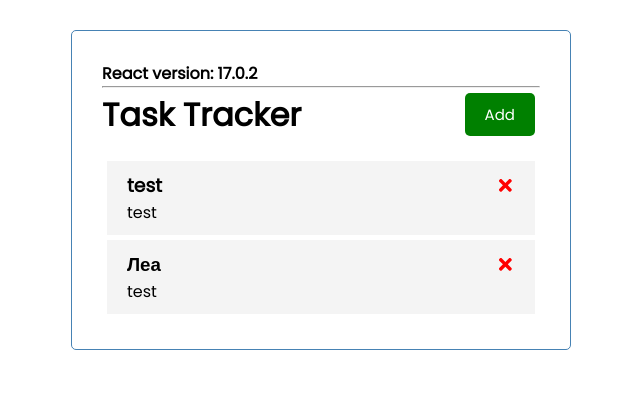
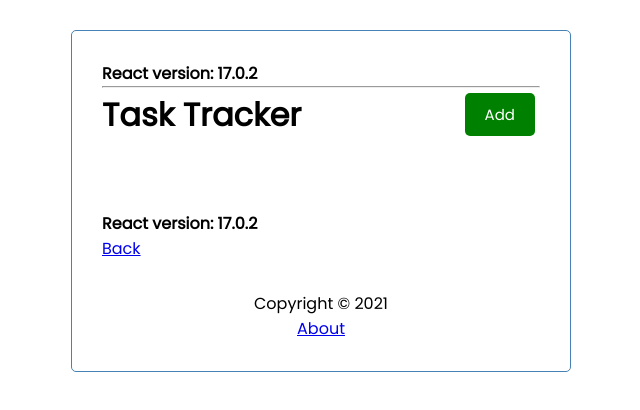
Before and after one commit to mikizdr/react-2021, a React (Create React App) app: page /about in a window 1280 px wide. Shown: the top 410 px of the page, without its empty margins (319-959 px from the left). Built offline with nearby package versions, Linux system fonts and the light colour scheme; data requests are answered from the project's data file.

Commit message:
Reeact router: react-router-dom

```diff
--- a/db.json
+++ b/db.json
@@ -1,16 +1,16 @@
 {
   "tasks": [
     {
-      "name": "test",
-      "day": "test",
-      "reminder": false,
-      "id": 1
+      "name": "Ана Здравковић",
+      "day": "17-09-2019",
+      "reminder": true,
+      "id": 4
     },
     {
-      "name": "Леа",
-      "day": "test",
-      "reminder": false,
-      "id": 2
+      "name": "Леа Здравковић",
+      "day": "23-03-2007",
+      "reminder": true,
+      "id": 5
     }
   ]
 }
--- a/src/App.js
+++ b/src/App.js
@@ -1,9 +1,12 @@
 import React from "react";
 import { useState, useEffect } from "react";
+import { BrowserRouter as Router, Route } from "react-router-dom";
 
 import Header from "./components/layout/Header";
+import Footer from "./components/layout/Footer";
 import Tasks from "./components/tasks/Tasks";
 import TaskCreate from "./components/tasks/TaskCreate";
+import About from "./pages/About";
 
 // Function component
 const App = () => {
@@ -94,6 +97,7 @@ const App = () => {
   };
 
   return (
+    <Router>
       <div className="container">
         <h4>React version: {React.version}</h4>
         <hr />
@@ -102,15 +106,39 @@ const App = () => {
           onCreateTask={onCreateTask}
           showForm={showForm}
         />
+        <br />
+        {/* <Route path='/' exact render={(props) => ( */}
+        <Route
+          path="/"
+          exact
+          render={(props) => (
+            <>
               {showForm && (
-        <TaskCreate taskCreate={taskCreate} onCreateTask={onCreateTask} />
+                <TaskCreate
+                  taskCreate={taskCreate}
+                  onCreateTask={onCreateTask}
+                />
               )}
+
               {tasks.length > 0 ? (
-        <Tasks tasks={tasks} onDelete={deleteTask} onToggle={toggleReminder} />
+                <Tasks
+                  tasks={tasks}
+                  onDelete={deleteTask}
+                  onToggle={toggleReminder}
+                />
               ) : (
                 "No Tasks To Show"
               )}
+            </>
+          )}
+        />
+
+        <br />
+
+        <Route path="/about" component={About} />
+        <Footer />
       </div>
+    </Router>
   );
 };
 
--- /dev/null
+++ b/src/components/layout/Footer.js
@@ -0,0 +1,9 @@
+const Footer = () => {
+  return (
+    <footer>
+      <p>Copyright &copy; 2021</p>
+      <a href="/about">About</a>
+    </footer>
+  );
+};
+export default Footer;
--- /dev/null
+++ b/src/pages/About.js
@@ -0,0 +1,12 @@
+import React from "react";
+
+const About = () => {
+  return (
+    <div>
+      <h4>React version: {React.version}</h4>
+      <a href="/">Back</a>
+    </div>
+  );
+};
+
+export default About;
```
Lines whose indentation alone changed are shown as unchanged.
